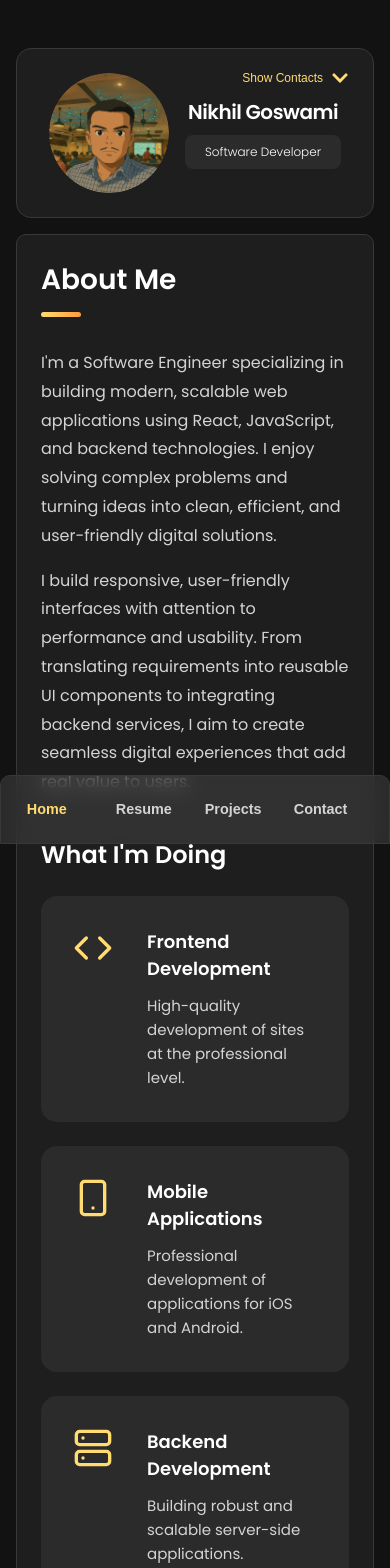
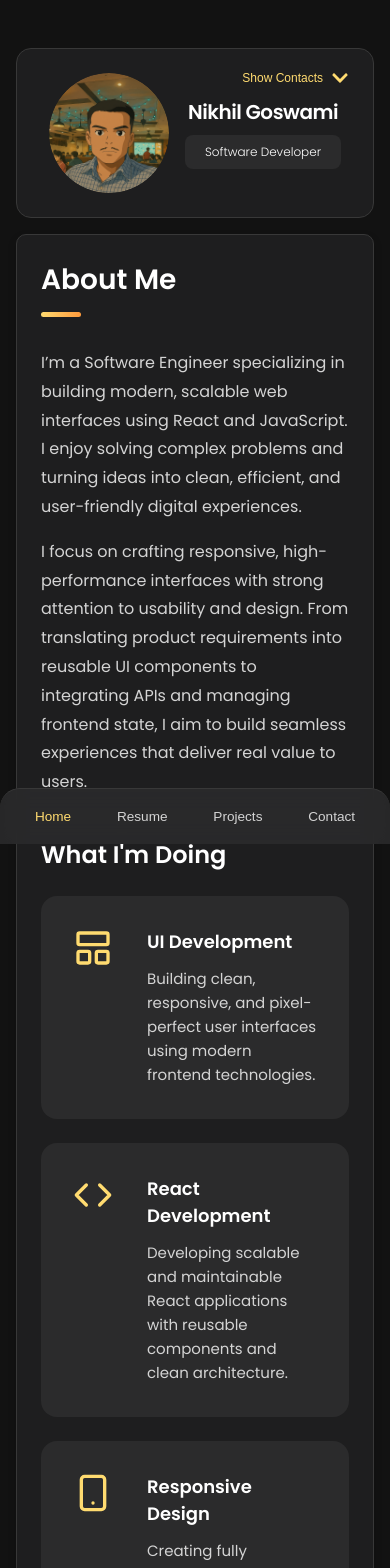
Before and after one commit to nikhilgoswami99/Portfolio, a React (Vite) app: page / in a window 390 px wide. Shown: the top 1568 px of the page. Built offline with nearby package versions, Linux system fonts and the light colour scheme.

Commit message:
refactored the UI, added personal projects

```diff
--- a/src/App.module.css
+++ b/src/App.module.css
@@ -1,6 +1,6 @@
 .app {
   display: flex;
-  gap: 1rem;
+  gap: 1.5rem;
   width: 100vw;
   margin: 0 auto;
   padding: 4rem;
@@ -10,46 +10,52 @@
 .mainContent {
   flex: 1;
   min-width: 0;
-  border-radius: 10px;
+  border-radius: 20px;
+  position: relative;
 }
 
 .navbar {
-  background: rgb(30, 30, 31);
-  border-radius: 10px;
-  padding: 0;
-  border: 1px solid rgb(56, 56, 56);
+  position: absolute;
+  top: 0;
+  right: 0;
+  background: rgba(43, 43, 44, 0.7);
+  backdrop-filter: blur(10px);
+  border-radius: 0 20px 0 20px;
+  padding: 0 2rem;
+  border-bottom: 1px solid rgb(56, 56, 56);
+  border-left: 1px solid rgb(56, 56, 56);
+  z-index: 10;
 }
 
 .navList {
   list-style: none;
-  padding: 1rem;
+  padding: 0;
   display: flex;
-  flex-wrap: wrap;
+  gap: 2rem;
   justify-content: center;
   align-items: center;
+  margin: 0;
 }
 
 .navList li {
-  flex: 1;
-  min-width: clamp(56px, 8vw, 140px);
+  display: inline-block;
 }
 
 .navLink {
-  width: 100%;
   background: transparent;
   border: none;
   color: #d4d4d4;
-  padding: clamp(0.6rem, 1.2vw, 1.25rem) clamp(0.8rem, 1.5vw, 1rem);
-  font-size: clamp(0.9rem, 1.6vw, 1.1rem);
-  font-weight: bold;
+  padding: 1.25rem 0;
+  font-size: 0.95rem;
+  font-weight: 500;
   cursor: pointer;
-  transition: all 0.3s ease;
+  transition: color 0.3s ease;
   position: relative;
   text-transform: capitalize;
 }
 
 .navLink:hover {
-  color: #888686;
+  color: #ffdb70;
 }
 
 .navLink.active {
@@ -58,10 +64,13 @@
 
 .contentArea {
   background: #1e1e1f;
-  border-radius: 10px;
-  padding: 3rem;
+  border-radius: 20px;
+  padding: 2rem;
+  padding-top: 5rem; /* Space for absolute navbar */
   animation: fadeIn 0.5s ease;
   border: 1px solid rgb(56, 56, 56);
+  min-height: 500px;
+  box-shadow: 0 4px 8px rgba(0, 0, 0, 0.2);
 }
 
 @keyframes fadeIn {
@@ -87,16 +96,32 @@
     padding: 2rem;
   }
 
+  /* Keep basic fixed navbar on tablet/mobile but ensure styles match */
   .navbar {
     position: fixed;
     bottom: 0;
+    top: auto;
     right: 0;
     left: 0;
     z-index: 100;
-    border-bottom-right-radius: 0;
-    border-bottom-left-radius: 0;
-    background: rgba(68, 68, 68, 0.5);
-    backdrop-filter: blur(10px);
+    border-radius: 20px 20px 0 0;
+    border-bottom: none;
+    border-left: none;
+    border-top: 1px solid rgb(56, 56, 56);
+    background: rgba(43, 43, 44, 0.9);
+    padding: 0.75rem;
+    width: 100vw;
+  }
+
+  .navList {
+    justify-content: space-around;
+    gap: 0;
+    width: 100%;
+  }
+
+  .navLink {
+    padding: 0.5rem;
+    font-size: 0.85rem;
   }
 }
 
@@ -108,25 +133,8 @@
     margin-bottom: 4.5rem;
   }
 
-  .navList li {
-    width: 100%;
-  }
-
-  .navLink {
-    padding: clamp(0.6rem, 2.5vw, 1rem);
-    text-align: left;
-  }
-
   .contentArea {
     padding: 1.5rem;
     border-radius: 10px;
   }
 }
-
-/* Desktop Responsiveness */
-
-@media (min-width: 1025px) {
-  .navbar {
-    margin-bottom: 1rem;
-  }
-}
--- a/src/pages/About/About.tsx
+++ b/src/pages/About/About.tsx
@@ -4,28 +4,29 @@ import styles from "./About.module.css";
 const About = () => {
   const services = [
     {
+      icon: <LayoutPanelTop size={40} />,
+      title: "UI Development",
+      description:
+        "Building clean, responsive, and pixel-perfect user interfaces using modern frontend technologies.",
+    },
+    {
       icon: <Code size={40} />,
-      title: "Frontend Development",
+      title: "React Development",
       description:
-        "High-quality development of sites at the professional level.",
+        "Developing scalable and maintainable React applications with reusable components and clean architecture.",
     },
     {
       icon: <Smartphone size={40} />,
-      title: "Mobile Applications",
+      title: "Responsive Design",
       description:
-        "Professional development of applications for iOS and Android.",
+        "Creating fully responsive layouts that work smoothly across mobile, tablet, and desktop devices.",
     },
     {
       icon: <Server size={40} />,
-      title: "Backend Development",
-      description: "Building robust and scalable server-side applications.",
+      title: "Performance Optimization",
+      description:
+        "Optimizing frontend applications for speed, accessibility, and better user experience.",
     },
-{
-  icon: <LayoutPanelTop size={40} />,
-  title: 'UI / UX Design',
-  description: 'Designing clean, intuitive, and user-friendly interfaces.'
-}
-
   ];
 
   return (
@@ -36,16 +37,13 @@ const About = () => {
 
       <section className={styles.aboutText}>
         <p>
-          I'm a Software Engineer specializing in building modern, scalable web
-  applications using React, JavaScript, and backend technologies. I enjoy
-  solving complex problems and turning ideas into clean, efficient, and
-  user-friendly digital solutions.
+          I’m a Software Engineer specializing in building modern, scalable web
+          interfaces using React and JavaScript. I enjoy solving complex
+          problems and turning ideas into clean, efficient, and user-friendly
+          digital experiences.
         </p>
         <p>
-   I build responsive, user-friendly interfaces with attention to performance
-  and usability. From translating requirements into reusable UI components to
-  integrating backend services, I aim to create seamless digital experiences
-  that add real value to users.
+        I focus on crafting responsive, high-performance interfaces with strong attention to usability and design. From translating product requirements into reusable UI components to integrating APIs and managing frontend state, I aim to build seamless experiences that deliver real value to users.
         </p>
       </section>
 
--- a/src/pages/Projects/Projects.module.css
+++ b/src/pages/Projects/Projects.module.css
@@ -23,41 +23,7 @@
   border-radius: 3px;
 }
 
-.filterList {
-  list-style: none;
-  padding: 0;
-  margin: 0 0 2rem 0;
-  display: flex;
-  flex-wrap: wrap;
-  gap: 1rem;
-}
 
-.filterItem {
-  display: flex;
-}
-
-.filterBtn {
-  background: #2b2b2c;
-  color: #d4d4d4;
-  border: none;
-  padding: 0.75rem 1.5rem;
-  border-radius: 12px;
-  font-size: 0.9375rem;
-  font-weight: 500;
-  cursor: pointer;
-  text-transform: capitalize;
-  transition: all 0.3s ease;
-}
-
-.filterBtn:hover {
-  background: #383838;
-  color: #fff;
-}
-
-.filterBtn.active {
-  background: linear-gradient(to bottom right, #ffdb70, #ff9a3c);
-  color: #1e1e1f;
-}
 
 .projectList {
   list-style: none;
@@ -87,14 +53,15 @@
   border-radius: 16px;
   overflow: hidden;
   margin: 0 0 1rem 0;
-  aspect-ratio: 4/3;
+  aspect-ratio: 16/9;
   background: #2b2b2c;
 }
 
 .projectImg img {
   width: 100%;
   height: 100%;
-  object-fit: cover;
+  object-fit:fill;
+  object-position: center;
   transition: transform 0.3s ease;
 }
 
@@ -133,13 +100,7 @@
   text-transform: capitalize;
 }
 
-.projectCategory {
-  color: #ffdb70;
-  font-size: 0.875rem;
-  font-weight: 400;
-  margin: 0;
-  text-transform: capitalize;
-}
+
 
 @keyframes fadeIn {
   from {
--- a/src/pages/Projects/Projects.tsx
+++ b/src/pages/Projects/Projects.tsx
@@ -1,63 +1,20 @@
-import { useState } from 'react';
+
 import { Eye } from 'lucide-react';
 import styles from './Projects.module.css';
+import jobPortalImg from '../../assets/job_portal.png';
+import fitnessTrackerImg from '../../assets/fitness_tracker.png';
 
 const Portfolio = () => {
-  const [activeFilter, setActiveFilter] = useState('all');
-
   const projects = [
     {
-      title: 'Finance',
-      category: 'web development',
-      image: 'https://images.pexels.com/photos/265087/pexels-photo-265087.jpeg?auto=compress&cs=tinysrgb&w=600'
+      title: 'Job Portal',
+      image: jobPortalImg
     },
     {
-      title: 'Orizon',
-      category: 'web development',
-      image: 'https://images.pexels.com/photos/270348/pexels-photo-270348.jpeg?auto=compress&cs=tinysrgb&w=600'
-    },
-    {
-      title: 'Fundo',
-      category: 'web design',
-      image: 'https://images.pexels.com/photos/326503/pexels-photo-326503.jpeg?auto=compress&cs=tinysrgb&w=600'
-    },
-    {
-      title: 'Brawlhalla',
-      category: 'applications',
-      image: 'https://images.pexels.com/photos/1279813/pexels-photo-1279813.jpeg?auto=compress&cs=tinysrgb&w=600'
-    },
-    {
-      title: 'DSM.',
-      category: 'web design',
-      image: 'https://images.pexels.com/photos/196644/pexels-photo-196644.jpeg?auto=compress&cs=tinysrgb&w=600'
-    },
-    {
-      title: 'MetaSpark',
-      category: 'web design',
-      image: 'https://images.pexels.com/photos/1779487/pexels-photo-1779487.jpeg?auto=compress&cs=tinysrgb&w=600'
-    },
-    {
-      title: 'Summary',
-      category: 'web development',
-      image: 'https://images.pexels.com/photos/373543/pexels-photo-373543.jpeg?auto=compress&cs=tinysrgb&w=600'
-    },
-    {
-      title: 'Task Manager',
-      category: 'applications',
-      image: 'https://images.pexels.com/photos/3861969/pexels-photo-3861969.jpeg?auto=compress&cs=tinysrgb&w=600'
-    },
-    {
-      title: 'Arrival',
-      category: 'web development',
-      image: 'https://images.pexels.com/photos/1181271/pexels-photo-1181271.jpeg?auto=compress&cs=tinysrgb&w=600'
+      title: 'Fitness Tracker',
+      image: fitnessTrackerImg
     }
   ];
-
-  const categories = ['all', 'web design', 'applications', 'web development'];
-
-  const filteredProjects = activeFilter === 'all'
-    ? projects
-    : projects.filter(project => project.category === activeFilter);
 
   return (
     <article className={styles.portfolio}>
@@ -66,21 +23,8 @@ const Portfolio = () => {
       </header>
 
       <section className={styles.projects}>
-        <ul className={styles.filterList}>
-          {categories.map((category) => (
-            <li key={category} className={styles.filterItem}>
-              <button
-                className={`${styles.filterBtn} ${activeFilter === category ? styles.active : ''}`}
-                onClick={() => setActiveFilter(category)}
-              >
-                {category}
-              </button>
-            </li>
-          ))}
-        </ul>
-
         <ul className={styles.projectList}>
-          {filteredProjects.map((project, index) => (
+          {projects.map((project, index) => (
             <li key={index} className={styles.projectItem}>
               <a href="#" className={styles.projectLink}>
                 <figure className={styles.projectImg}>
@@ -91,7 +35,6 @@ const Portfolio = () => {
                 </figure>
 
                 <h3 className={styles.projectTitle}>{project.title}</h3>
-                <p className={styles.projectCategory}>{project.category}</p>
               </a>
             </li>
           ))}
```
Also changed, not shown: src/assets/fitness_tracker.png (added), src/assets/job_portal.png (added).
